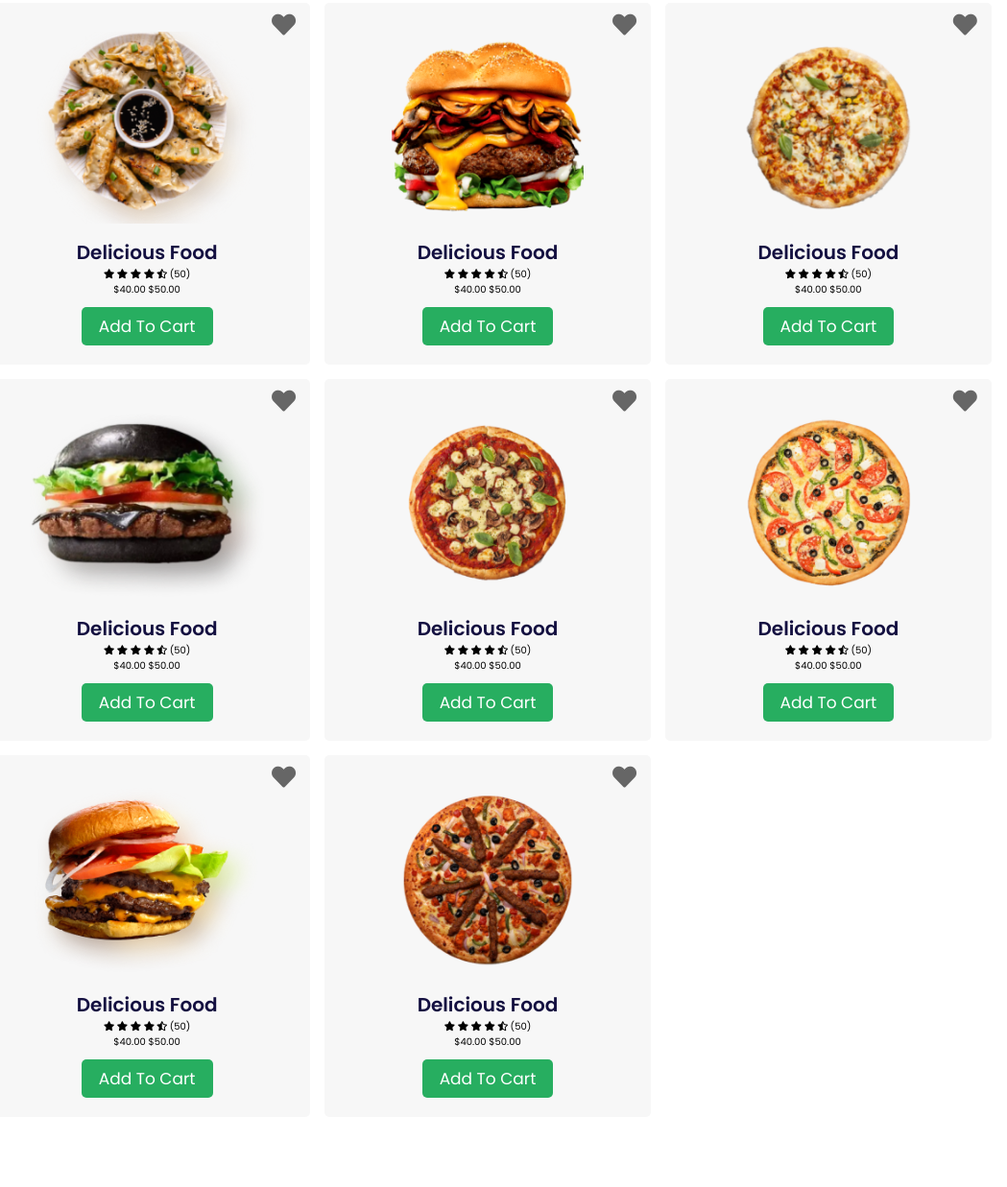
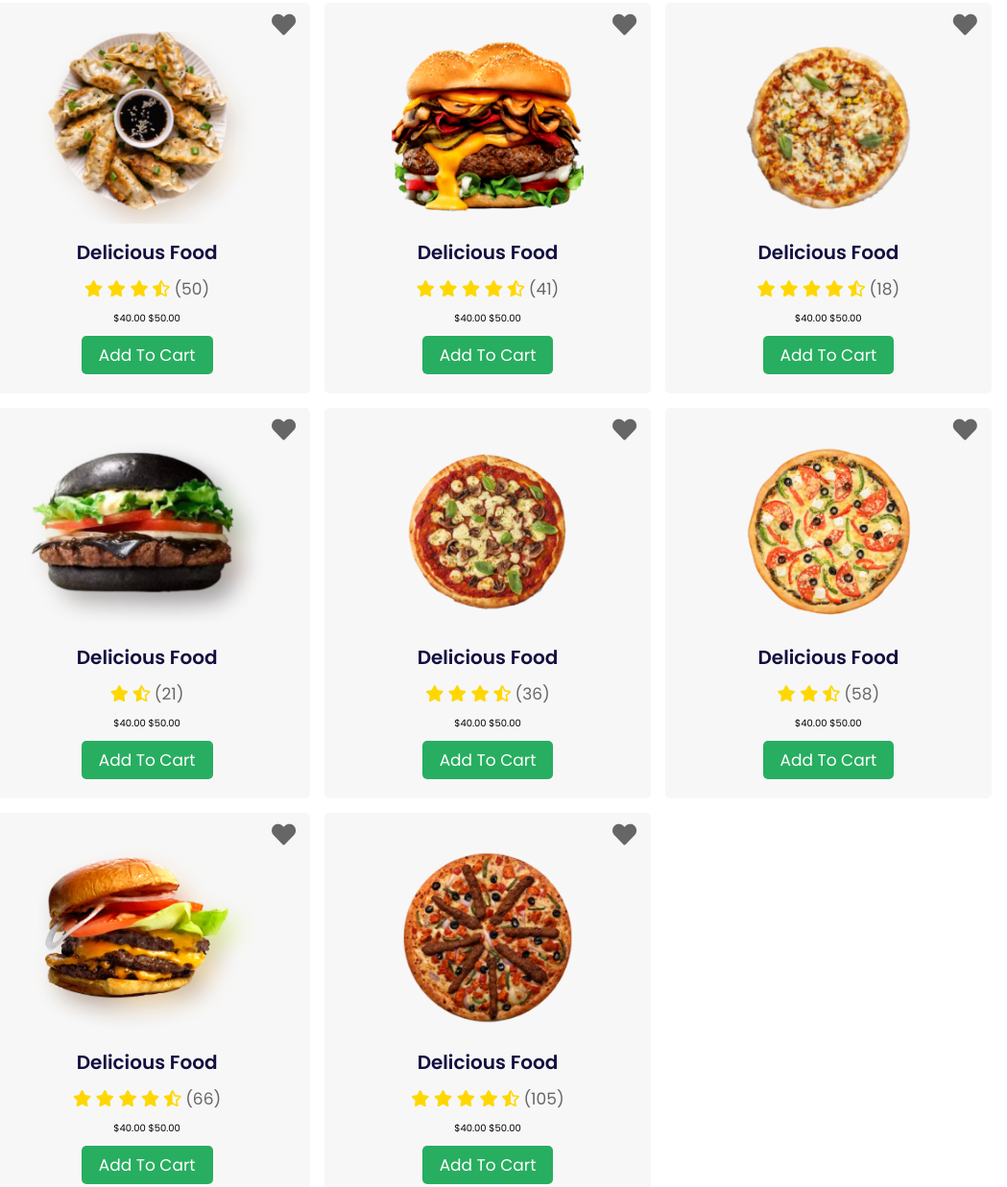
Before and after one commit to ozllmozdmrr/FoodRestaurant, a website: page public/index.html in a window 1280 px wide. Shown: the part 1596-2833 px from the top of the page at 96% size, without its empty margins (132-1181 px from the left). Before the commit the page ends 2780 px from the top, so only its background shows below. Drawn offline with Linux system fonts and the light colour scheme.

Commit message:
feat : The popular food section has started.

```diff
--- a/public/index.html
+++ b/public/index.html
@@ -287,7 +287,6 @@
                         <i class="fas fa-star"></i>
                         <i class="fas fa-star"></i>
                         <i class="fas fa-star"></i>
-                        <i class="fas fa-star"></i>
                         <i class="fas fa-star-half-alt"></i>
                         <span>(50)</span>
                     </div>
@@ -309,7 +308,7 @@
                         <i class="fas fa-star"></i>
                         <i class="fas fa-star"></i>
                         <i class="fas fa-star-half-alt"></i>
-                        <span>(50)</span>
+                        <span>(41)</span>
                     </div>
                     <div class="price">$40.00 <span>$50.00</span></div>
                     <a href="#" class="btn">add to cart</a>
@@ -329,7 +328,7 @@
                         <i class="fas fa-star"></i>
                         <i class="fas fa-star"></i>
                         <i class="fas fa-star-half-alt"></i>
-                        <span>(50)</span>
+                        <span>(18)</span>
                     </div>
                     <div class="price">$40.00 <span>$50.00</span></div>
                     <a href="#" class="btn">add to cart</a>
@@ -345,11 +344,8 @@
                     <h3>delicious food</h3>
                     <div class="stars">
                         <i class="fas fa-star"></i>
-                        <i class="fas fa-star"></i>
-                        <i class="fas fa-star"></i>
-                        <i class="fas fa-star"></i>
                         <i class="fas fa-star-half-alt"></i>
-                        <span>(50)</span>
+                        <span>(21)</span>
                     </div>
                     <div class="price">$40.00 <span>$50.00</span></div>
                     <a href="#" class="btn">add to cart</a>
@@ -367,9 +363,8 @@
                         <i class="fas fa-star"></i>
                         <i class="fas fa-star"></i>
                         <i class="fas fa-star"></i>
-                        <i class="fas fa-star"></i>
                         <i class="fas fa-star-half-alt"></i>
-                        <span>(50)</span>
+                        <span>(36)</span>
                     </div>
                     <div class="price">$40.00 <span>$50.00</span></div>
                     <a href="#" class="btn">add to cart</a>
@@ -386,10 +381,8 @@
                     <div class="stars">
                         <i class="fas fa-star"></i>
                         <i class="fas fa-star"></i>
-                        <i class="fas fa-star"></i>
-                        <i class="fas fa-star"></i>
                         <i class="fas fa-star-half-alt"></i>
-                        <span>(50)</span>
+                        <span>(58)</span>
                     </div>
                     <div class="price">$40.00 <span>$50.00</span></div>
                     <a href="#" class="btn">add to cart</a>
@@ -409,7 +402,7 @@
                         <i class="fas fa-star"></i>
                         <i class="fas fa-star"></i>
                         <i class="fas fa-star-half-alt"></i>
-                        <span>(50)</span>
+                        <span>(66)</span>
                     </div>
                     <div class="price">$40.00 <span>$50.00</span></div>
                     <a href="#" class="btn">add to cart</a>
@@ -429,12 +422,13 @@
                         <i class="fas fa-star"></i>
                         <i class="fas fa-star"></i>
                         <i class="fas fa-star-half-alt"></i>
-                        <span>(50)</span>
+                        <span>(105)</span>
                     </div>
                     <div class="price">$40.00 <span>$50.00</span></div>
                     <a href="#" class="btn">add to cart</a>
                 </div>
             </div>
+
         </div>
 
 
--- a/scss/style.scss
+++ b/scss/style.scss
@@ -585,6 +585,19 @@ section {
         font-size: 2rem;
         color: $black;
       }
+
+      .stars {
+        padding: 1rem 0;
+        font-size: 1.7rem;
+
+         i {
+          color: gold;
+         }
+
+         span {
+          color: $light-color;
+         }
+      }
     }
   }
 }
```
Also changed, not shown: dist/css/style.css.
